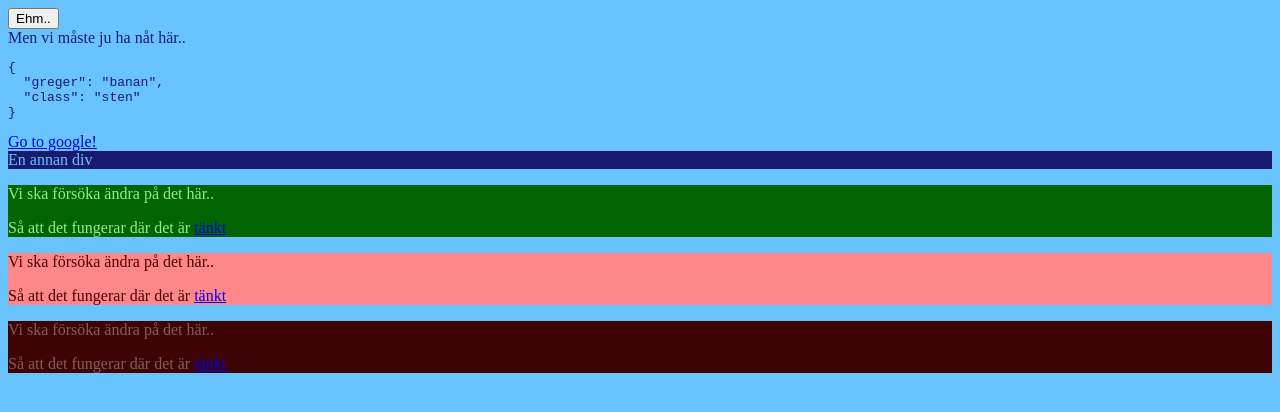
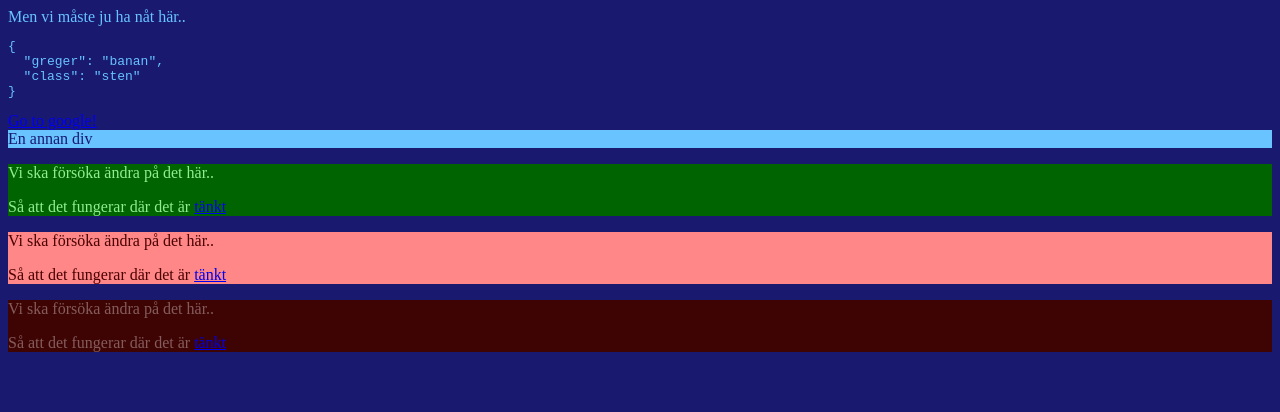
Before and after one commit to Utedass/css-themes, a SvelteKit app: page / in a window 1280 px wide. Shown: the top 412 px of the page. Built offline with nearby package versions, Linux system fonts and the light colour scheme.

Commit message:
Revert "Add support for mode-watcher package for easier switching between dark and light mode."
This reverts commit 2599555277e9556ca2722d09a4828ccab1c08a49.

```diff
--- a/package.json
+++ b/package.json
@@ -31,8 +31,5 @@
 		"typescript": "^6.0.2",
 		"typescript-eslint": "^8.58.1",
 		"vite": "^8.0.7"
-	},
-	"dependencies": {
-		"mode-watcher": "^1.1.0"
 	}
 }
--- a/src/app.css
+++ b/src/app.css
@@ -33,13 +33,13 @@
 	--fg: var(--fg-light);
 }
 
-/* Overwrite variables by dark mode if enabled by either setting data-mode="dark" or class="dark" in the <html> tag or any element further down */
-[data-mode='dark'], .dark {
+/* Overwrite variables by dark mode if enabled */
+[data-mode='dark'] {
 	--bg: var(--bg-dark);
 	--fg: var(--fg-dark);
 }
 
-/* Apply variables to the root element, and override whatever elements you desire if you add "themed" as class */
+/* Apply variables to whatever elements you desire */
 :root,
 .themed {
 	background-color: var(--bg);
--- a/src/app.html
+++ b/src/app.html
@@ -1,5 +1,5 @@
 <!doctype html>
-<html lang="en">
+<html lang="en" data-mode="dark" data-theme="al">
 	<head>
 		<meta charset="utf-8" />
 		<meta name="viewport" content="width=device-width, initial-scale=1" />
--- a/src/routes/+layout.svelte
+++ b/src/routes/+layout.svelte
@@ -1,7 +1,6 @@
 <script lang="ts">
 	import favicon from '$lib/assets/favicon.svg';
 	import '../app.css';
-	import { ModeWatcher } from 'mode-watcher';
 
 	let { children } = $props();
 </script>
@@ -10,5 +9,4 @@
 	<link rel="icon" href={favicon} />
 </svelte:head>
 
-<ModeWatcher />
 {@render children()}
--- a/src/routes/+page.svelte
+++ b/src/routes/+page.svelte
@@ -1,11 +1,7 @@
 <script lang="ts">
 	import { resolve } from '$app/paths';
 	import Text from '$lib/components/Text.svelte';
-	import { toggleMode } from 'mode-watcher';
-
 </script>
-
-<button onclick={toggleMode}>Ehm..</button>
 
 <Text greger="banan" class="sten">Men vi måste ju ha nåt här..</Text>
 
@@ -21,7 +17,7 @@
 	<span>Så att det fungerar där det är <a href={resolve('/')}>tänkt</a></span>
 </div>
 
-<div class="themed dark" data-theme="alt2">
+<div class="themed" data-mode="dark" data-theme="alt2">
 	<p>Vi ska försöka ändra på det här..</p>
 	<span>Så att det fungerar där det är <a href={resolve('/')}>tänkt</a></span>
 </div>
```
Also changed, not shown: 1 other file (tests, documents, lock files or other folders).
